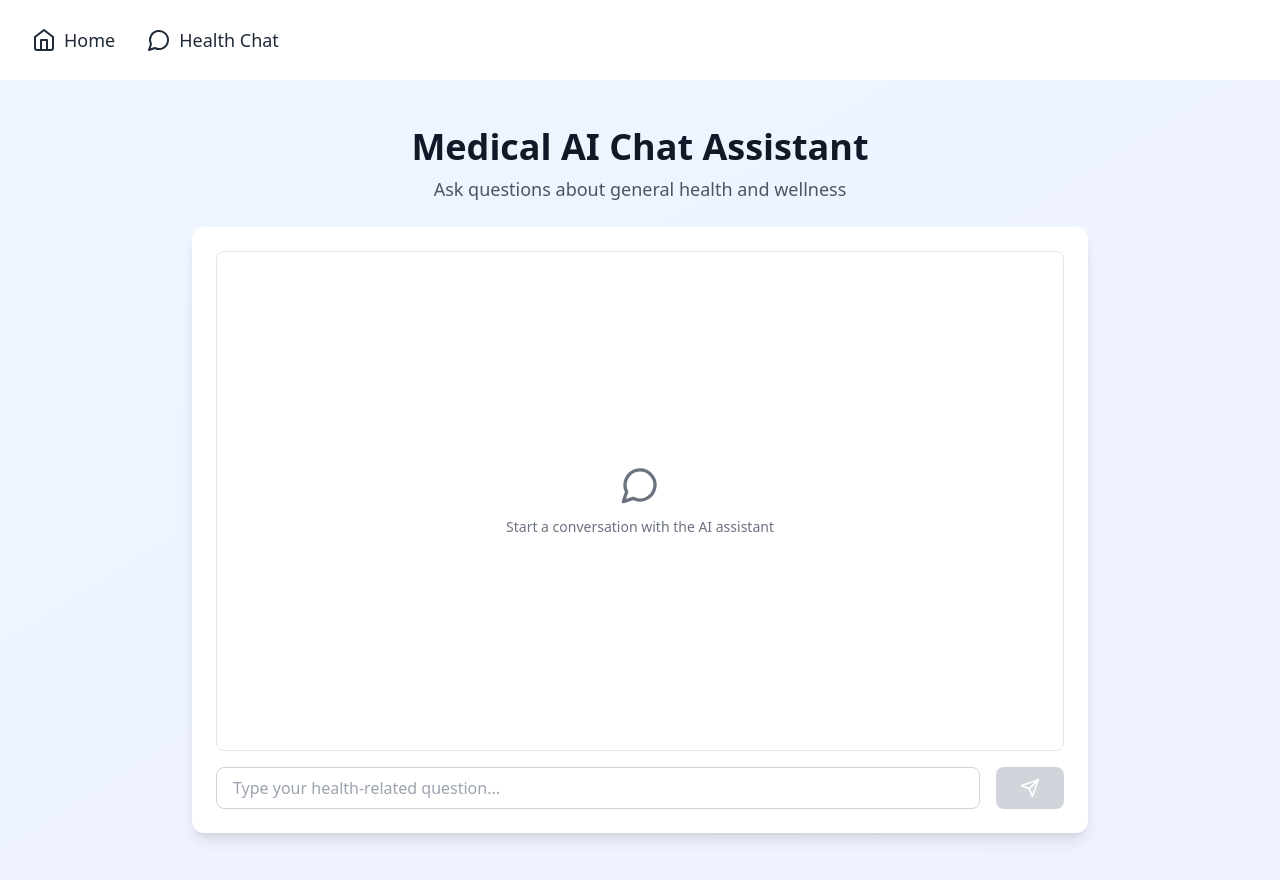
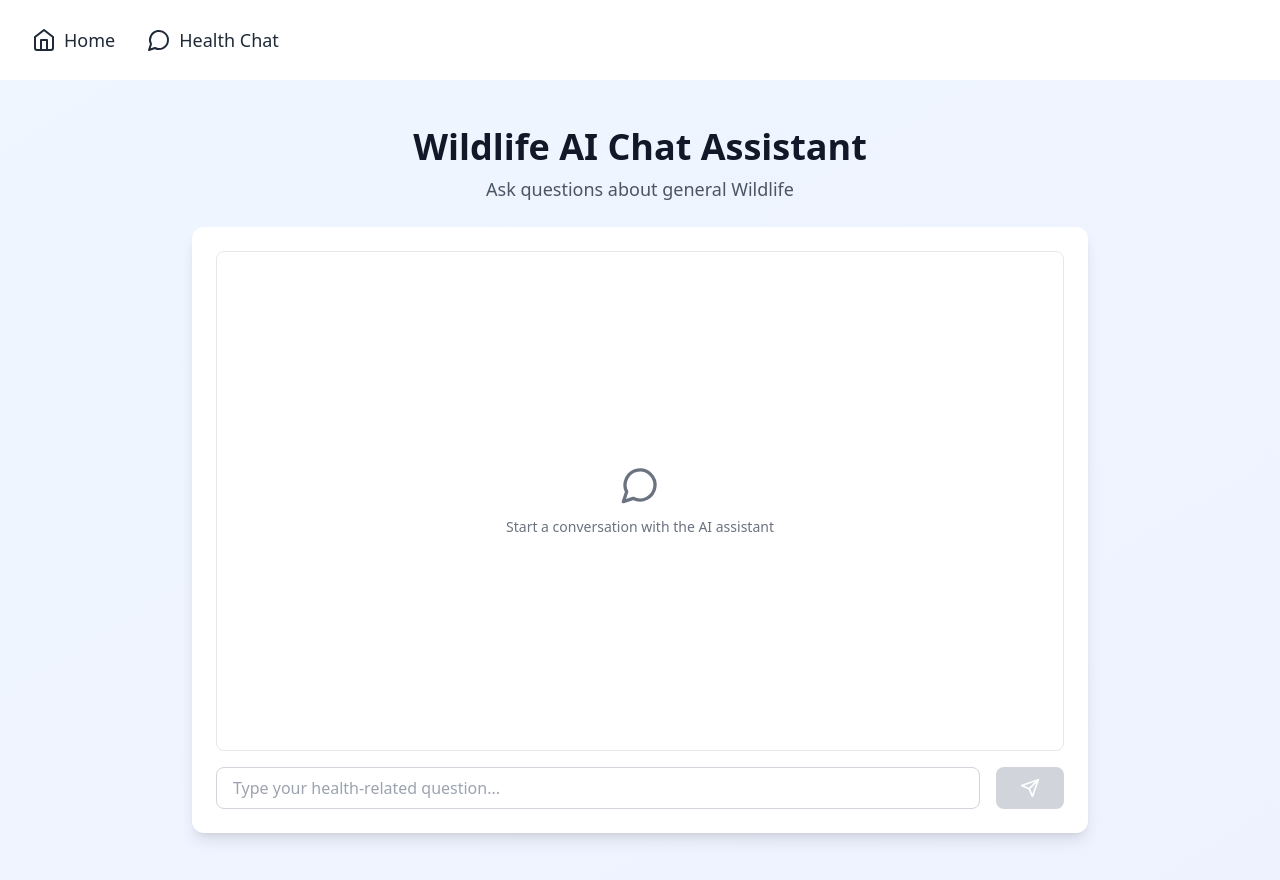
Before and after one commit to Manikanta-2006/WildlifeWeb_UI, a React (Vite) app: page /health-chat in a window 1280 px wide. Built offline with nearby package versions, Linux system fonts and the light colour scheme.

Commit message:
Update HealthChat.tsx

```diff
--- a/src/pages/HealthChat.tsx
+++ b/src/pages/HealthChat.tsx
@@ -40,10 +40,10 @@ function HealthChat() {
       <div className="w-full max-w-4xl sm:max-w-3xl md:max-w-2xl lg:max-w-4xl mx-auto">
         <div className="text-center mb-4 sm:mb-6">
           <h1 className="text-2xl sm:text-3xl md:text-4xl font-bold text-gray-900 mb-2">
-            Medical AI Chat Assistant
+            Wildlife AI Chat Assistant
           </h1>
           <p className="text-sm sm:text-base md:text-lg text-gray-600">
-            Ask questions about general health and wellness
+            Ask questions about general Wildlife
           </p>
         </div>
 
```
